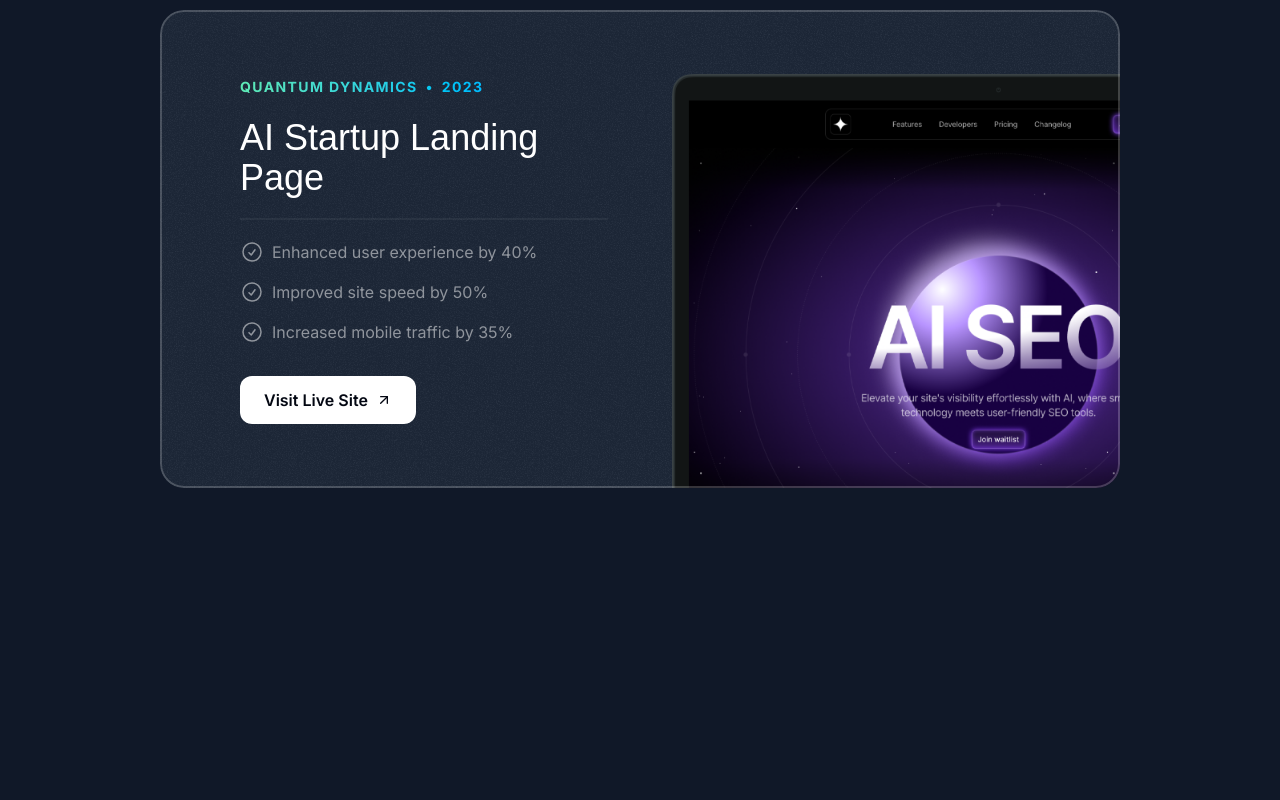
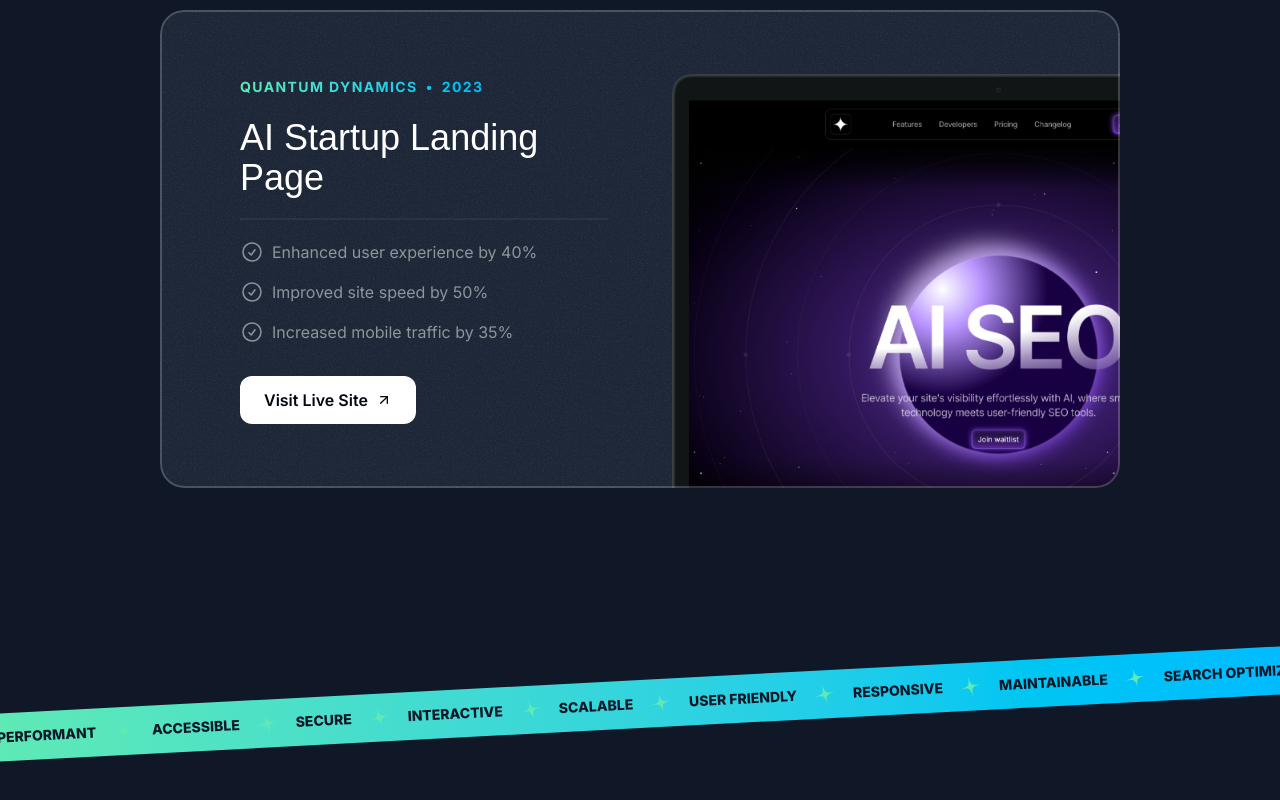
Before and after one commit to shamimthedev/my-portfolio, a Next.js app: page / in a window 1280 px wide. Shown: the part 2372-3172 px from the top of the page. Before the commit the page ends 2956 px from the top, so only its background shows below. Built offline with nearby package versions, Linux system fonts and the light colour scheme; a web font is replaced by a local one.

Commit message:
(feat) Tape Section Added

```diff
--- a/src/app/page.tsx
+++ b/src/app/page.tsx
@@ -1,6 +1,7 @@
 import Header from "@/sections/Header";
 import HeroSection from "@/sections/HeroSection";
 import { ProjectsSection } from "@/sections/Projects";
+import {TapeSection} from '@/sections/Tape'
 
 export default function Home() {
   return (
@@ -8,6 +9,7 @@ export default function Home() {
       <Header/>
       <HeroSection/>
       <ProjectsSection/>
+      <TapeSection/>
     </>
   );
 }
--- /dev/null
+++ b/src/sections/Tape.tsx
@@ -0,0 +1,43 @@
+const words = [
+  'Performant',
+  'Accessible',
+  'Secure',
+  'Interactive',
+  'Scalable',
+  'User Friendly',
+  'Responsive',
+  'Maintainable',
+  'Search Optimized',
+  'Usable',
+  'Reliable'
+]
+
+export const TapeSection = () => {
+  return (
+    <div className="py-16 lg:py-24 overflow-x-clip">
+      <div className="bg-gradient-to-r from-emerald-300 to-sky-400 -rotate-3 -mx-1">
+        <div className="flex [mask-image:linear-gradient(to_right, transparent, black_10%,black_90%, transparent)]">
+          <div className="flex flex-none gap-4 py-3">
+            {words.map((word) => (
+              <div key={word} className="inline-flex gap-4 items-center">
+                <span className="uppercase text-gray-900 font-extrabold text-sm">{word}</span>
+                <svg
+                  viewBox="0 0 24 24"
+                  fill="none"
+                  xmlns="http://www.w3.org/2000/svg"
+                  className="size-6 text-gray-900 -rotate-12"
+                >
+                  <path
+                    d="M12 1C12 1 12 8 10 10C8 12 1 12 1 12C1 12 8 12 10 14C12 16 12 23 12 23C12 23 12 16 14 14C16 12 23 12 23 12C23 12 16 12 14 10C12 8 12 1 12 1Z"
+                    fill="currentColor"
+                    className="text-8xl text-emerald-300"
+                  />
+                </svg>
+              </div>
+            ))}
+          </div>
+        </div>
+      </div>
+    </div>
+  )
+}
```
